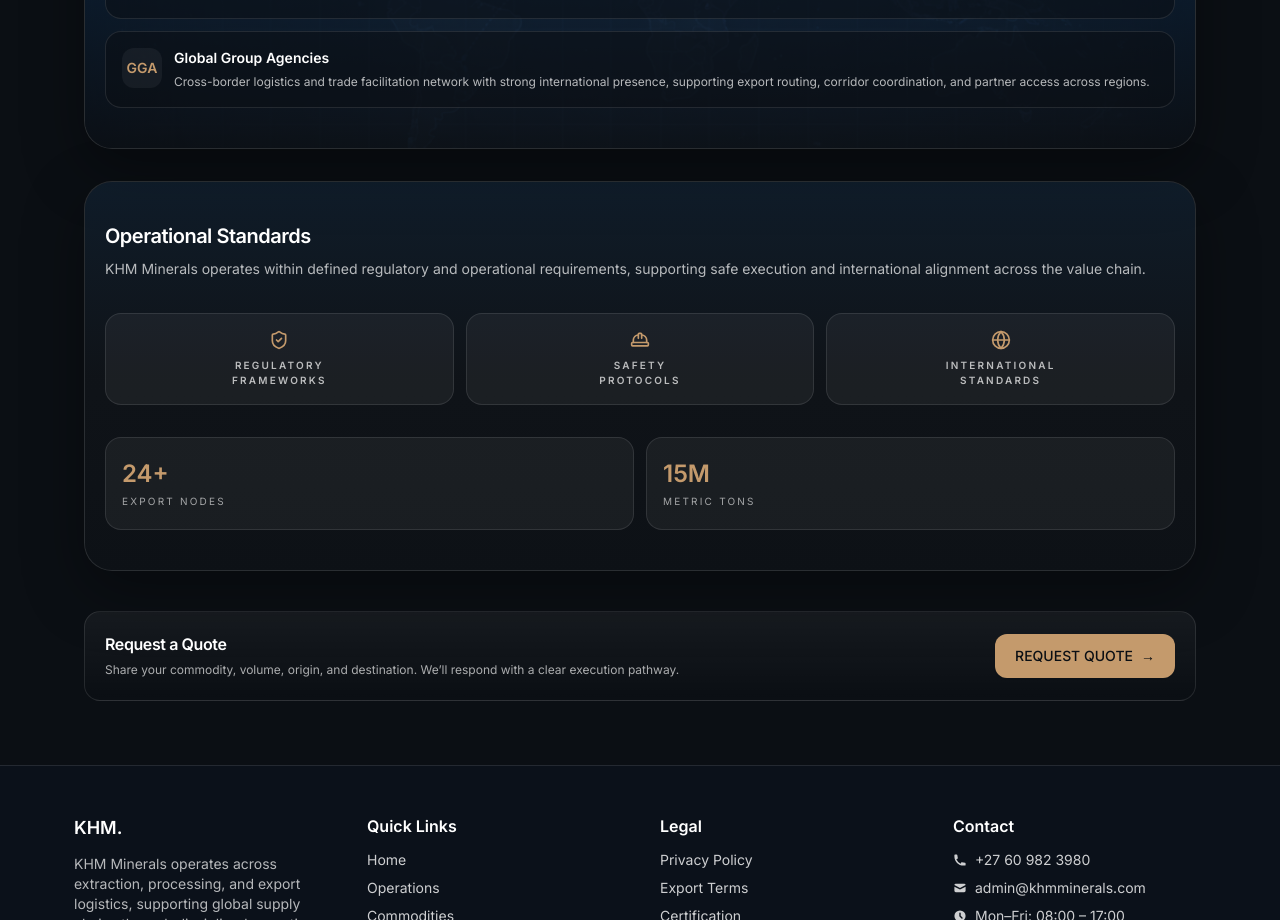
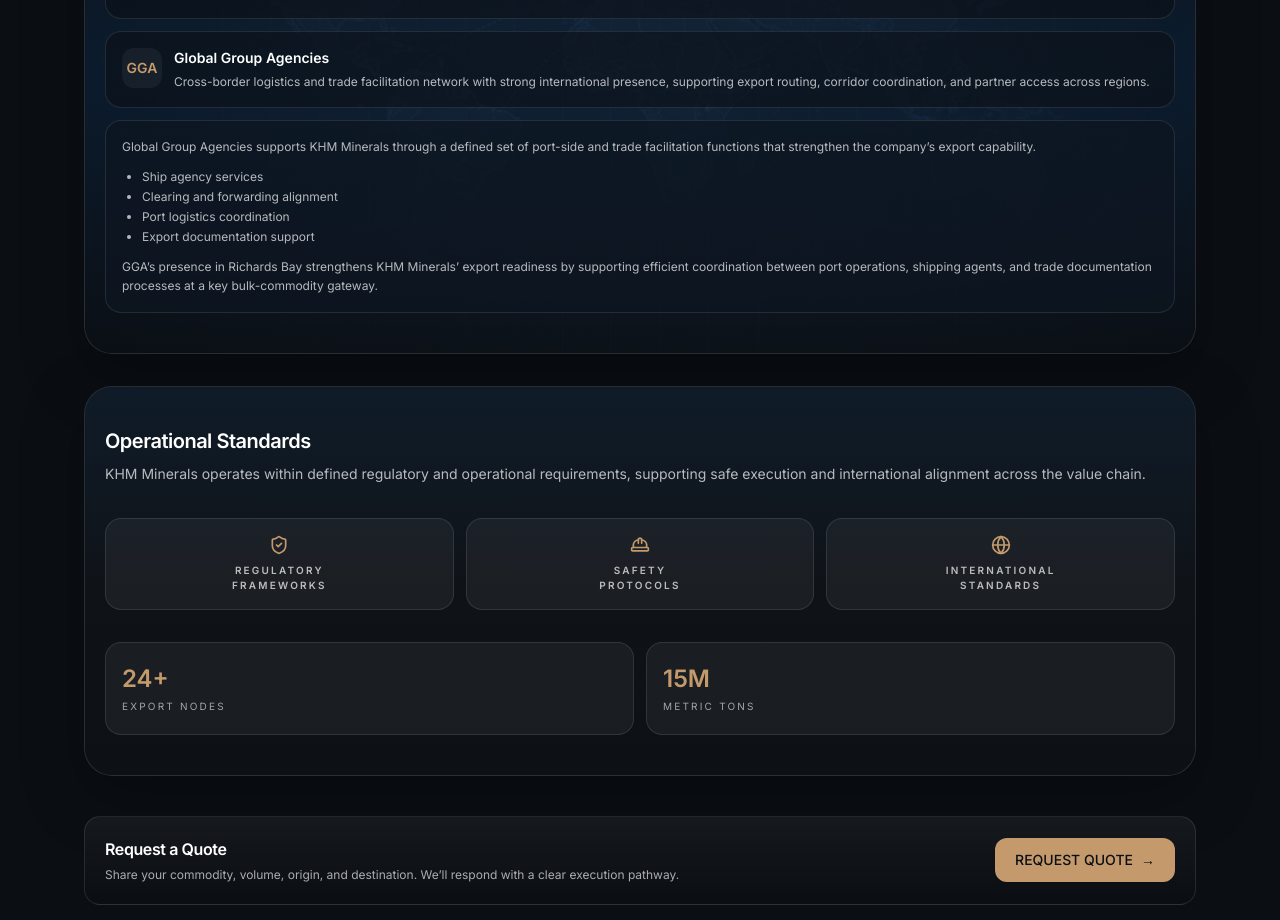
Before and after one commit to christopher-codespaces/khm, a Next.js app: page / in a window 1280 px wide. Shown: the part 1280-2200 px from the top of the page. Built offline with nearby package versions, Linux system fonts and the light colour scheme.

Commit message:
Update page.tsx

```diff
--- a/src/app/page.tsx
+++ b/src/app/page.tsx
@@ -270,6 +270,28 @@
                             </div>
                           </div>
                         </MotionBlock>
+                        <MotionBlock delay={0.18}>
+                          <div className="rounded-2xl border border-white/10 bg-[#0E1622]/70 p-4">
+                            <p className="text-xs leading-relaxed text-white/70">
+                              Global Group Agencies supports KHM Minerals through a defined set of
+                              port-side and trade facilitation functions that strengthen the company’s
+                              export capability.
+                            </p>
+
+                            <ul className="mt-3 space-y-1 text-xs text-white/70 list-disc pl-5">
+                              <li>Ship agency services</li>
+                              <li>Clearing and forwarding alignment</li>
+                              <li>Port logistics coordination</li>
+                              <li>Export documentation support</li>
+                            </ul>
+
+                            <p className="mt-3 text-xs leading-relaxed text-white/70">
+                              GGA’s presence in Richards Bay strengthens KHM Minerals’ export readiness by
+                              supporting efficient coordination between port operations, shipping
+                              agents, and trade documentation processes at a key bulk-commodity gateway.
+                            </p>
+                          </div>
+                        </MotionBlock>
                       </div>
                     </div>
                   </div>
```
